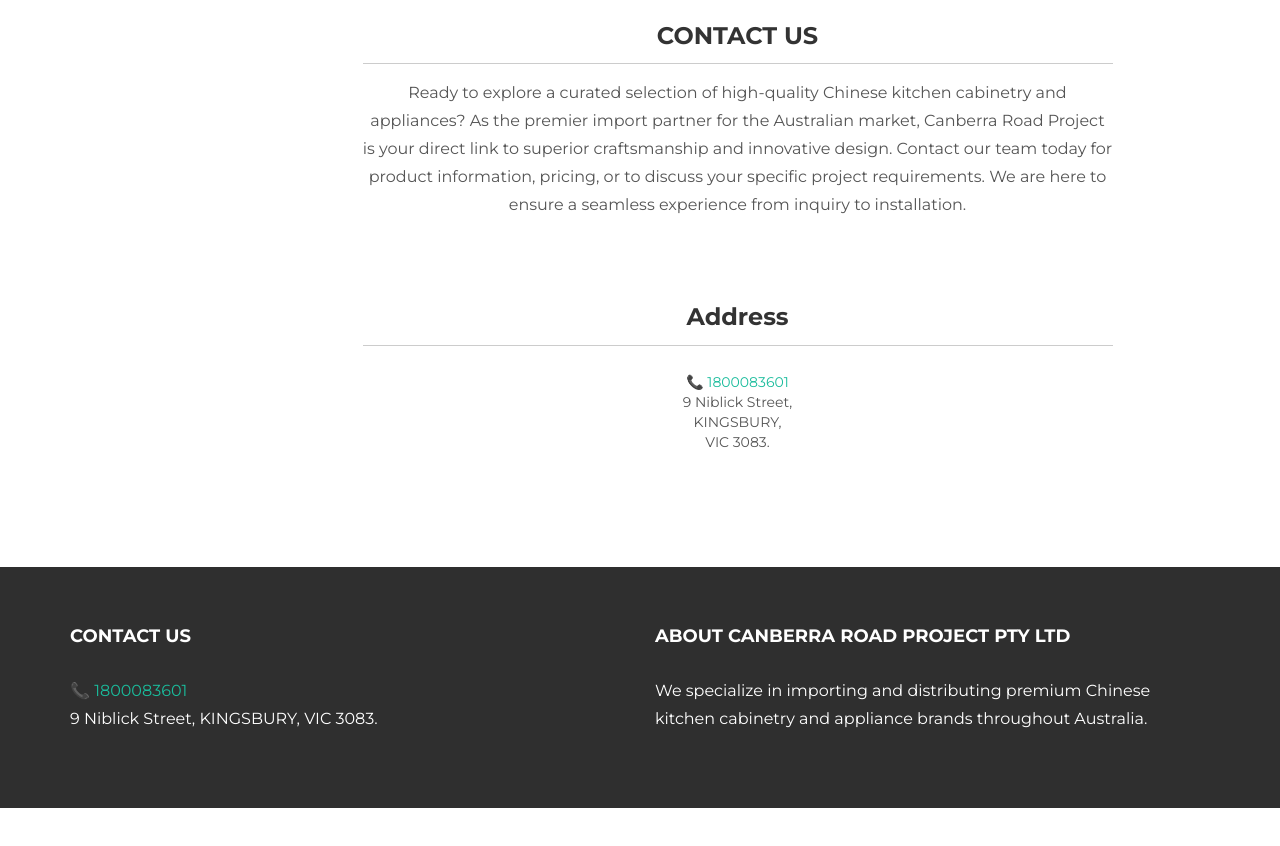
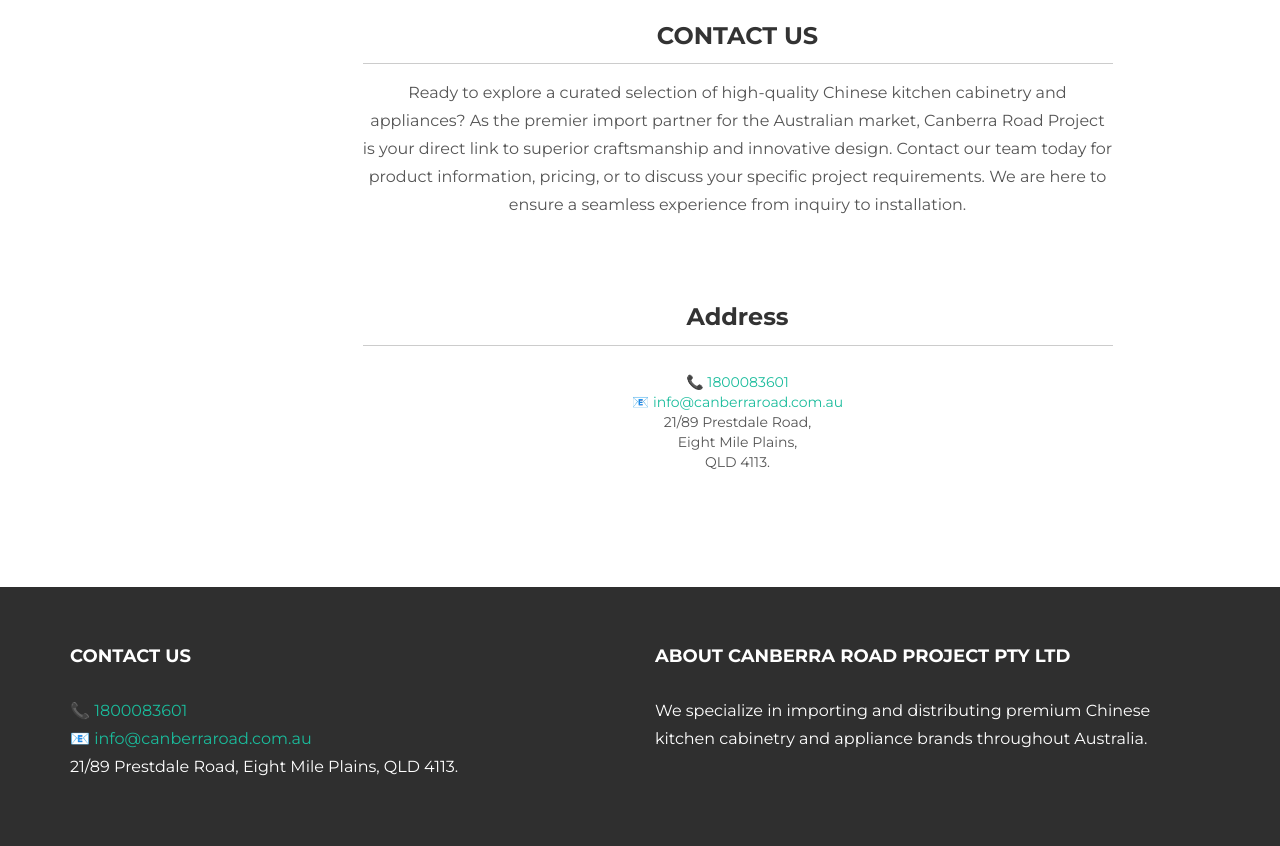
Before and after one commit to lovelangy/CanberraRoadProject-, a plain HTML site: page src/theme/contact.html in a window 1280 px wide. Shown: the part 278-1124 px from the top of the page. Before the commit the page ends 1086 px from the top, so only its background shows below. Drawn offline with nearby package versions, Linux system fonts and the light colour scheme.

Commit message:
feat: update address

```diff
--- a/src/theme/contact.html
+++ b/src/theme/contact.html
@@ -72,9 +72,10 @@
 					<p>
 						<Address>
 							  <a href="tel:1800083601">1800083601</a><br />
-						9 Niblick Street,<br />
-						KINGSBURY,<br />
-						VIC 3083.</Address>
+							  <a href="mailto:info@canberraroad.com.au">info@canberraroad.com.au</a><br />
+						21/89 Prestdale Road,<br />
+						Eight Mile Plains,<br />
+						QLD 4113.</Address>
 					</p>
 				</div><!-- /col-lg-4 -->
 		</div>
@@ -115,9 +116,10 @@
 					<h4>Contact Us</h4>
 					<p>
 						<a href="tel:1800083601">1800083601</a><br />
-						9 Niblick Street,
-						KINGSBURY,
-						VIC 3083.
+						<a href="mailto:info@canberraroad.com.au">info@canberraroad.com.au</a><br />
+						21/89 Prestdale Road,
+						Eight Mile Plains,
+						QLD 4113.
 					</p>
 				</div><!-- /col-lg-4 -->
 
```
Also changed, not shown: src/theme/JIMU.html (+4 -3 lines), src/theme/about.html (+4 -3 lines), src/theme/arch.html (+4 -3 lines), src/theme/balance.html (+4 -3 lines), src/theme/cubism.html (+4 -3 lines), src/theme/doorpartitions.html (+4 -3 lines), src/theme/flora.html (+4 -3 lines), src/theme/index.html (+2 -1 lines), src/theme/integratedkitchen.html (+4 -3 lines), src/theme/moon.html (+4 -3 lines), src/theme/morandi.html (+4 -3 lines), src/theme/silk.html (+4 -3 lines), src/theme/stone.html (+3 -3 lines), src/theme/zhiji.html (+4 -3 lines), 1 more files.
